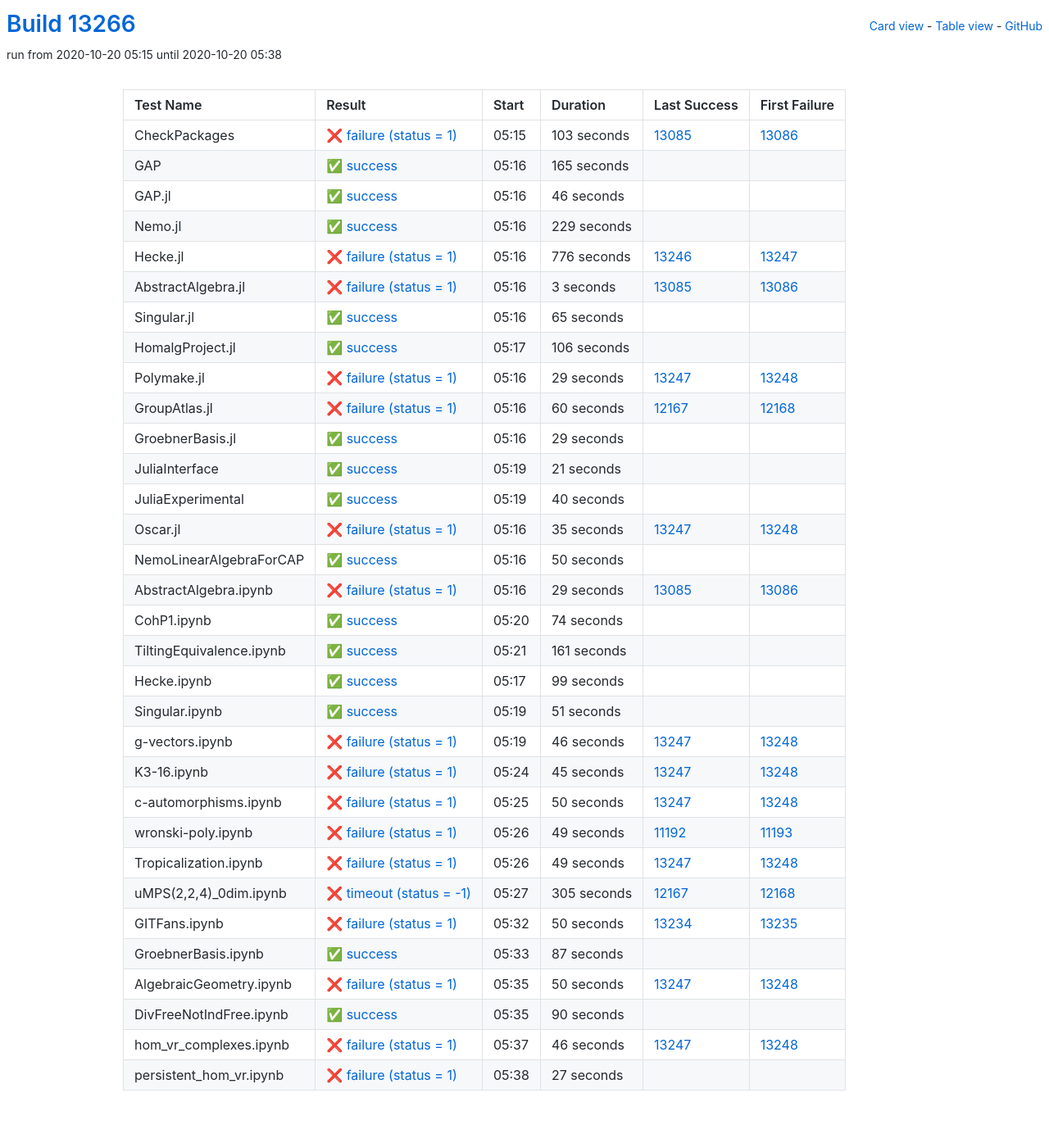
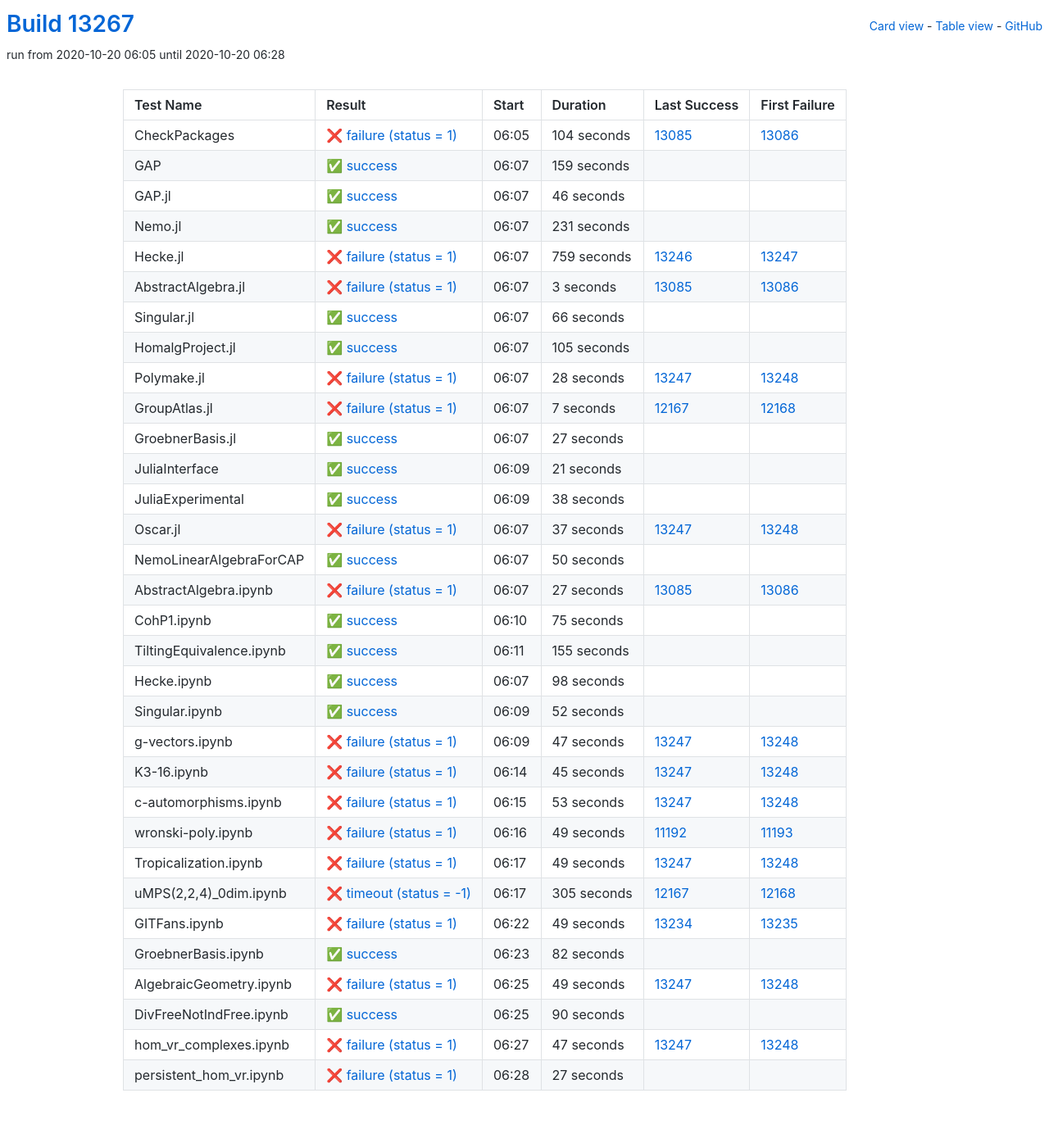
Before and after one commit to oscar-system/oscar-ci-status, a Jekyll site: the page built from table.html, in a window 1280 px wide. Shown: the whole page at 82% size. Built offline with Jekyll 4.4.1, drawn with Linux system fonts in a browser that asks for light colours.

Commit message:
Build #13267

```diff
--- a/_data/ci.yml
+++ b/_data/ci.yml
@@ -1,6 +1,6 @@
 ---
-build: 13266
-build_url: https://oscarci.mathematik.uni-kl.de/job/oscar/13266/
+build: 13267
+build_url: https://oscarci.mathematik.uni-kl.de/job/oscar/13267/
 job: oscar
 organization: oscar-system
 repo: oscar-ci-status
@@ -8,32 +8,32 @@
 tests:
 - name: CheckPackages
   id: checkpackages
-  log: https://oscarci.mathematik.uni-kl.de/job/oscar/13266/artifact/logs/build-13266/CheckPackages.log
-  start: 2020-10-20 05:15
+  log: https://oscarci.mathematik.uni-kl.de/job/oscar/13267/artifact/logs/build-13267/CheckPackages.log
+  start: 2020-10-20 06:05
   success: false
   exitcode: 1
   status: failure
-  duration: 103
+  duration: 104
   last_success: 13085
   last_success_url: https://oscarci.mathematik.uni-kl.de/job/oscar/13085/
   first_failure: 13086
   first_failure_url: https://oscarci.mathematik.uni-kl.de/job/oscar/13086/
 - name: GAP
   id: gap
-  log: https://oscarci.mathematik.uni-kl.de/job/oscar/13266/artifact/logs/build-13266/GAP.log
-  start: 2020-10-20 05:16
+  log: https://oscarci.mathematik.uni-kl.de/job/oscar/13267/artifact/logs/build-13267/GAP.log
+  start: 2020-10-20 06:07
   success: true
   exitcode: 0
   status: success
-  duration: 165
+  duration: 159
   last_success: false
   last_success_url:
   first_failure: false
   first_failure_url:
 - name: GAP.jl
   id: gap-jl
-  log: https://oscarci.mathematik.uni-kl.de/job/oscar/13266/artifact/logs/build-13266/GAP.jl.log
-  start: 2020-10-20 05:16
+  log: https://oscarci.mathematik.uni-kl.de/job/oscar/13267/artifact/logs/build-13267/GAP.jl.log
+  start: 2020-10-20 06:07
   success: true
   exitcode: 0
   status: success
@@ -44,32 +44,32 @@
   first_failure_url:
 - name: Nemo.jl
   id: nemo-jl
-  log: https://oscarci.mathematik.uni-kl.de/job/oscar/13266/artifact/logs/build-13266/Nemo.jl.log
-  start: 2020-10-20 05:16
+  log: https://oscarci.mathematik.uni-kl.de/job/oscar/13267/artifact/logs/build-13267/Nemo.jl.log
+  start: 2020-10-20 06:07
   success: true
   exitcode: 0
   status: success
-  duration: 229
+  duration: 231
   last_success: false
   last_success_url:
   first_failure: false
   first_failure_url:
 - name: Hecke.jl
   id: hecke-jl
-  log: https://oscarci.mathematik.uni-kl.de/job/oscar/13266/artifact/logs/build-13266/Hecke.jl.log
-  start: 2020-10-20 05:16
+  log: https://oscarci.mathematik.uni-kl.de/job/oscar/13267/artifact/logs/build-13267/Hecke.jl.log
+  start: 2020-10-20 06:07
   success: false
   exitcode: 1
   status: failure
-  duration: 776
+  duration: 759
   last_success: 13246
   last_success_url: https://oscarci.mathematik.uni-kl.de/job/oscar/13246/
   first_failure: 13247
   first_failure_url: https://oscarci.mathematik.uni-kl.de/job/oscar/13247/
 - name: AbstractAlgebra.jl
   id: abstractalgebra-jl
-  log: https://oscarci.mathematik.uni-kl.de/job/oscar/13266/artifact/logs/build-13266/AbstractAlgebra.jl.log
-  start: 2020-10-20 05:16
+  log: https://oscarci.mathematik.uni-kl.de/job/oscar/13267/artifact/logs/build-13267/AbstractAlgebra.jl.log
+  start: 2020-10-20 06:07
   success: false
   exitcode: 1
   status: failure
@@ -80,68 +80,68 @@
   first_failure_url: https://oscarci.mathematik.uni-kl.de/job/oscar/13086/
 - name: Singular.jl
   id: singular-jl
-  log: https://oscarci.mathematik.uni-kl.de/job/oscar/13266/artifact/logs/build-13266/Singular.jl.log
-  start: 2020-10-20 05:16
+  log: https://oscarci.mathematik.uni-kl.de/job/oscar/13267/artifact/logs/build-13267/Singular.jl.log
+  start: 2020-10-20 06:07
   success: true
   exitcode: 0
   status: success
-  duration: 65
+  duration: 66
   last_success: false
   last_success_url:
   first_failure: false
   first_failure_url:
 - name: HomalgProject.jl
   id: homalgproject-jl
-  log: https://oscarci.mathematik.uni-kl.de/job/oscar/13266/artifact/logs/build-13266/HomalgProject.jl.log
-  start: 2020-10-20 05:17
+  log: https://oscarci.mathematik.uni-kl.de/job/oscar/13267/artifact/logs/build-13267/HomalgProject.jl.log
+  start: 2020-10-20 06:07
   success: true
   exitcode: 0
   status: success
-  duration: 106
+  duration: 105
   last_success: false
   last_success_url:
   first_failure: false
   first_failure_url:
 - name: Polymake.jl
   id: polymake-jl
-  log: https://oscarci.mathematik.uni-kl.de/job/oscar/13266/artifact/logs/build-13266/Polymake.jl.log
-  start: 2020-10-20 05:16
+  log: https://oscarci.mathematik.uni-kl.de/job/oscar/13267/artifact/logs/build-13267/Polymake.jl.log
+  start: 2020-10-20 06:07
   success: false
   exitcode: 1
   status: failure
-  duration: 29
+  duration: 28
   last_success: 13247
   last_success_url: https://oscarci.mathematik.uni-kl.de/job/oscar/13247/
   first_failure: 13248
   first_failure_url: https://oscarci.mathematik.uni-kl.de/job/oscar/13248/
 - name: GroupAtlas.jl
   id: groupatlas-jl
-  log: https://oscarci.mathematik.uni-kl.de/job/oscar/13266/artifact/logs/build-13266/GroupAtlas.jl.log
-  start: 2020-10-20 05:16
+  log: https://oscarci.mathematik.uni-kl.de/job/oscar/13267/artifact/logs/build-13267/GroupAtlas.jl.log
+  start: 2020-10-20 06:07
   success: false
   exitcode: 1
   status: failure
-  duration: 60
+  duration: 7
   last_success: 12167
   last_success_url: https://oscarci.mathematik.uni-kl.de/job/oscar/12167/
   first_failure: 12168
   first_failure_url: https://oscarci.mathematik.uni-kl.de/job/oscar/12168/
 - name: GroebnerBasis.jl
   id: groebnerbasis-jl
-  log: https://oscarci.mathematik.uni-kl.de/job/oscar/13266/artifact/logs/build-13266/GroebnerBasis.jl.log
-  start: 2020-10-20 05:16
+  log: https://oscarci.mathematik.uni-kl.de/job/oscar/13267/artifact/logs/build-13267/GroebnerBasis.jl.log
+  start: 2020-10-20 06:07
   success: true
   exitcode: 0
   status: success
-  duration: 29
+  duration: 27
   last_success: false
   last_success_url:
   first_failure: false
   first_failure_url:
 - name: JuliaInterface
   id: juliainterface
-  log: https://oscarci.mathematik.uni-kl.de/job/oscar/13266/artifact/logs/build-13266/JuliaInterface.log
-  start: 2020-10-20 05:19
+  log: https://oscarci.mathematik.uni-kl.de/job/oscar/13267/artifact/logs/build-13267/JuliaInterface.log
+  start: 2020-10-20 06:09
   success: true
   exitcode: 0
   status: success
@@ -152,32 +152,32 @@
   first_failure_url:
 - name: JuliaExperimental
   id: juliaexperimental
-  log: https://oscarci.mathematik.uni-kl.de/job/oscar/13266/artifact/logs/build-13266/JuliaExperimental.log
-  start: 2020-10-20 05:19
+  log: https://oscarci.mathematik.uni-kl.de/job/oscar/13267/artifact/logs/build-13267/JuliaExperimental.log
+  start: 2020-10-20 06:09
   success: true
   exitcode: 0
   status: success
-  duration: 40
+  duration: 38
   last_success: false
   last_success_url:
   first_failure: false
   first_failure_url:
 - name: Oscar.jl
   id: oscar-jl
-  log: https://oscarci.mathematik.uni-kl.de/job/oscar/13266/artifact/logs/build-13266/Oscar.jl.log
-  start: 2020-10-20 05:16
+  log: https://oscarci.mathematik.uni-kl.de/job/oscar/13267/artifact/logs/build-13267/Oscar.jl.log
+  start: 2020-10-20 06:07
   success: false
   exitcode: 1
   status: failure
-  duration: 35
+  duration: 37
   last_success: 13247
   last_success_url: https://oscarci.mathematik.uni-kl.de/job/oscar/13247/
   first_failure: 13248
   first_failure_url: https://oscarci.mathematik.uni-kl.de/job/oscar/13248/
 - name: NemoLinearAlgebraForCAP
   id: nemolinearalgebraforcap
-  log: https://oscarci.mathematik.uni-kl.de/job/oscar/13266/artifact/logs/build-13266/NemoLinearAlgebraForCAP.log
-  start: 2020-10-20 05:16
+  log: https://oscarci.mathematik.uni-kl.de/job/oscar/13267/artifact/logs/build-13267/NemoLinearAlgebraForCAP.log
+  start: 2020-10-20 06:07
   success: true
   exitcode: 0
   status: success
@@ -188,80 +188,80 @@
   first_failure_url:
 - name: AbstractAlgebra.ipynb
   id: abstractalgebra-ipynb
-  log: https://oscarci.mathematik.uni-kl.de/job/oscar/13266/artifact/logs/build-13266/AbstractAlgebra.ipynb.log
-  start: 2020-10-20 05:16
+  log: https://oscarci.mathematik.uni-kl.de/job/oscar/13267/artifact/logs/build-13267/AbstractAlgebra.ipynb.log
+  start: 2020-10-20 06:07
   success: false
   exitcode: 1
   status: failure
-  duration: 29
+  duration: 27
   last_success: 13085
   last_success_url: https://oscarci.mathematik.uni-kl.de/job/oscar/13085/
   first_failure: 13086
   first_failure_url: https://oscarci.mathematik.uni-kl.de/job/oscar/13086/
 - name: CohP1.ipynb
   id: cohp1-ipynb
-  log: https://oscarci.mathematik.uni-kl.de/job/oscar/13266/artifact/logs/build-13266/CohP1.ipynb.log
-  start: 2020-10-20 05:20
+  log: https://oscarci.mathematik.uni-kl.de/job/oscar/13267/artifact/logs/build-13267/CohP1.ipynb.log
+  start: 2020-10-20 06:10
   success: true
   exitcode: 0
   status: success
-  duration: 74
+  duration: 75
   last_success: false
   last_success_url:
   first_failure: false
   first_failure_url:
 - name: TiltingEquivalence.ipynb
   id: tiltingequivalence-ipynb
-  log: https://oscarci.mathematik.uni-kl.de/job/oscar/13266/artifact/logs/build-13266/TiltingEquivalence.ipynb.log
-  start: 2020-10-20 05:21
+  log: https://oscarci.mathematik.uni-kl.de/job/oscar/13267/artifact/logs/build-13267/TiltingEquivalence.ipynb.log
+  start: 2020-10-20 06:11
   success: true
   exitcode: 0
   status: success
-  duration: 161
+  duration: 155
   last_success: false
   last_success_url:
   first_failure: false
   first_failure_url:
 - name: Hecke.ipynb
   id: hecke-ipynb
-  log: https://oscarci.mathematik.uni-kl.de/job/oscar/13266/artifact/logs/build-13266/Hecke.ipynb.log
-  start: 2020-10-20 05:17
+  log: https://oscarci.mathematik.uni-kl.de/job/oscar/13267/artifact/logs/build-13267/Hecke.ipynb.log
+  start: 2020-10-20 06:07
   success: true
   exitcode: 0
   status: success
-  duration: 99
+  duration: 98
   last_success: false
   last_success_url:
   first_failure: false
   first_failure_url:
 - name: Singular.ipynb
   id: singular-ipynb
-  log: https://oscarci.mathematik.uni-kl.de/job/oscar/13266/artifact/logs/build-13266/Singular.ipynb.log
-  start: 2020-10-20 05:19
+  log: https://oscarci.mathematik.uni-kl.de/job/oscar/13267/artifact/logs/build-13267/Singular.ipynb.log
+  start: 2020-10-20 06:09
   success: true
   exitcode: 0
   status: success
-  duration: 51
+  duration: 52
   last_success: false
   last_success_url:
   first_failure: false
   first_failure_url:
 - name: g-vectors.ipynb
   id: g-vectors-ipynb
-  log: https://oscarci.mathematik.uni-kl.de/job/oscar/13266/artifact/logs/build-13266/g-vectors.ipynb.log
-  start: 2020-10-20 05:19
+  log: https://oscarci.mathematik.uni-kl.de/job/oscar/13267/artifact/logs/build-13267/g-vectors.ipynb.log
+  start: 2020-10-20 06:09
   success: false
   exitcode: 1
   status: failure
-  duration: 46
+  duration: 47
   last_success: 13247
   last_success_url: https://oscarci.mathematik.uni-kl.de/job/oscar/13247/
   first_failure: 13248
   first_failure_url: https://oscarci.mathematik.uni-kl.de/job/oscar/13248/
 - name: K3-16.ipynb
   id: k3-16-ipynb
-  log: https://oscarci.mathematik.uni-kl.de/job/oscar/13266/artifact/logs/build-13266/K3-16.ipynb.log
-  start: 2020-10-20 05:24
+  log: https://oscarci.mathematik.uni-kl.de/job/oscar/13267/artifact/logs/build-13267/K3-16.ipynb.log
+  start: 2020-10-20 06:14
   success: false
   exitcode: 1
   status: failure
@@ -272,20 +272,20 @@
   first_failure_url: https://oscarci.mathematik.uni-kl.de/job/oscar/13248/
 - name: c-automorphisms.ipynb
   id: c-automorphisms-ipynb
-  log: https://oscarci.mathematik.uni-kl.de/job/oscar/13266/artifact/logs/build-13266/c-automorphisms.ipynb.log
-  start: 2020-10-20 05:25
+  log: https://oscarci.mathematik.uni-kl.de/job/oscar/13267/artifact/logs/build-13267/c-automorphisms.ipynb.log
+  start: 2020-10-20 06:15
   success: false
   exitcode: 1
   status: failure
-  duration: 50
+  duration: 53
   last_success: 13247
   last_success_url: https://oscarci.mathematik.uni-kl.de/job/oscar/13247/
   first_failure: 13248
   first_failure_url: https://oscarci.mathematik.uni-kl.de/job/oscar/13248/
 - name: wronski-poly.ipynb
   id: wronski-poly-ipynb
-  log: https://oscarci.mathematik.uni-kl.de/job/oscar/13266/artifact/logs/build-13266/wronski-poly.ipynb.log
-  start: 2020-10-20 05:26
+  log: https://oscarci.mathematik.uni-kl.de/job/oscar/13267/artifact/logs/build-13267/wronski-poly.ipynb.log
+  start: 2020-10-20 06:16
   success: false
   exitcode: 1
   status: failure
@@ -296,8 +296,8 @@
   first_failure_url: https://oscarci.mathematik.uni-kl.de/job/oscar/11193/
 - name: Tropicalization.ipynb
   id: tropicalization-ipynb
-  log: https://oscarci.mathematik.uni-kl.de/job/oscar/13266/artifact/logs/build-13266/Tropicalization.ipynb.log
-  start: 2020-10-20 05:26
+  log: https://oscarci.mathematik.uni-kl.de/job/oscar/13267/artifact/logs/build-13267/Tropicalization.ipynb.log
+  start: 2020-10-20 06:17
   success: false
   exitcode: 1
   status: failure
@@ -308,8 +308,8 @@
   first_failure_url: https://oscarci.mathematik.uni-kl.de/job/oscar/13248/
 - name: uMPS(2,2,4)_0dim.ipynb
   id: umps-2-2-4-0dim-ipynb
-  log: https://oscarci.mathematik.uni-kl.de/job/oscar/13266/artifact/logs/build-13266/uMPS-2-2-4-_0dim.ipynb.log
-  start: 2020-10-20 05:27
+  log: https://oscarci.mathematik.uni-kl.de/job/oscar/13267/artifact/logs/build-13267/uMPS-2-2-4-_0dim.ipynb.log
+  start: 2020-10-20 06:17
   success: false
   exitcode: -1
   status: timeout
@@ -320,44 +320,44 @@
   first_failure_url: https://oscarci.mathematik.uni-kl.de/job/oscar/12168/
 - name: GITFans.ipynb
   id: gitfans-ipynb
-  log: https://oscarci.mathematik.uni-kl.de/job/oscar/13266/artifact/logs/build-13266/GITFans.ipynb.log
-  start: 2020-10-20 05:32
+  log: https://oscarci.mathematik.uni-kl.de/job/oscar/13267/artifact/logs/build-13267/GITFans.ipynb.log
+  start: 2020-10-20 06:22
   success: false
   exitcode: 1
   status: failure
-  duration: 50
+  duration: 49
   last_success: 13234
   last_success_url: https://oscarci.mathematik.uni-kl.de/job/oscar/13234/
   first_failure: 13235
   first_failure_url: https://oscarci.mathematik.uni-kl.de/job/oscar/13235/
 - name: GroebnerBasis.ipynb
   id: groebnerbasis-ipynb
-  log: https://oscarci.mathematik.uni-kl.de/job/oscar/13266/artifact/logs/build-13266/GroebnerBasis.ipynb.log
-  start: 2020-10-20 05:33
+  log: https://oscarci.mathematik.uni-kl.de/job/oscar/13267/artifact/logs/build-13267/GroebnerBasis.ipynb.log
+  start: 2020-10-20 06:23
   success: true
   exitcode: 0
   status: success
-  duration: 87
+  duration: 82
   last_success: false
   last_success_url:
   first_failure: false
   first_failure_url:
 - name: AlgebraicGeometry.ipynb
   id: algebraicgeometry-ipynb
-  log: https://oscarci.mathematik.uni-kl.de/job/oscar/13266/artifact/logs/build-13266/AlgebraicGeometry.ipynb.log
-  start: 2020-10-20 05:35
+  log: https://oscarci.mathematik.uni-kl.de/job/oscar/13267/artifact/logs/build-13267/AlgebraicGeometry.ipynb.log
+  start: 2020-10-20 06:25
   success: false
   exitcode: 1
   status: failure
-  duration: 50
+  duration: 49
   last_success: 13247
   last_success_url: https://oscarci.mathematik.uni-kl.de/job/oscar/13247/
   first_failure: 13248
   first_failure_url: https://oscarci.mathematik.uni-kl.de/job/oscar/13248/
 - name: DivFreeNotIndFree.ipynb
   id: divfreenotindfree-ipynb
-  log: https://oscarci.mathematik.uni-kl.de/job/oscar/13266/artifact/logs/build-13266/DivFreeNotIndFree.ipynb.log
-  start: 2020-10-20 05:35
+  log: https://oscarci.mathematik.uni-kl.de/job/oscar/13267/artifact/logs/build-13267/DivFreeNotIndFree.ipynb.log
+  start: 2020-10-20 06:25
   success: true
   exitcode: 0
   status: success
@@ -368,20 +368,20 @@
   first_failure_url:
 - name: hom_vr_complexes.ipynb
   id: hom-vr-complexes-ipynb
-  log: https://oscarci.mathematik.uni-kl.de/job/oscar/13266/artifact/logs/build-13266/hom_vr_complexes.ipynb.log
-  start: 2020-10-20 05:37
+  log: https://oscarci.mathematik.uni-kl.de/job/oscar/13267/artifact/logs/build-13267/hom_vr_complexes.ipynb.log
+  start: 2020-10-20 06:27
   success: false
   exitcode: 1
   status: failure
-  duration: 46
+  duration: 47
   last_success: 13247
   last_success_url: https://oscarci.mathematik.uni-kl.de/job/oscar/13247/
   first_failure: 13248
   first_failure_url: https://oscarci.mathematik.uni-kl.de/job/oscar/13248/
 - name: persistent_hom_vr.ipynb
   id: persistent-hom-vr-ipynb
-  log: https://oscarci.mathematik.uni-kl.de/job/oscar/13266/artifact/logs/build-13266/persistent_hom_vr.ipynb.log
-  start: 2020-10-20 05:38
+  log: https://oscarci.mathematik.uni-kl.de/job/oscar/13267/artifact/logs/build-13267/persistent_hom_vr.ipynb.log
+  start: 2020-10-20 06:28
   success: false
   exitcode: 1
   status: failure
```
Also changed, not shown: README.md.
